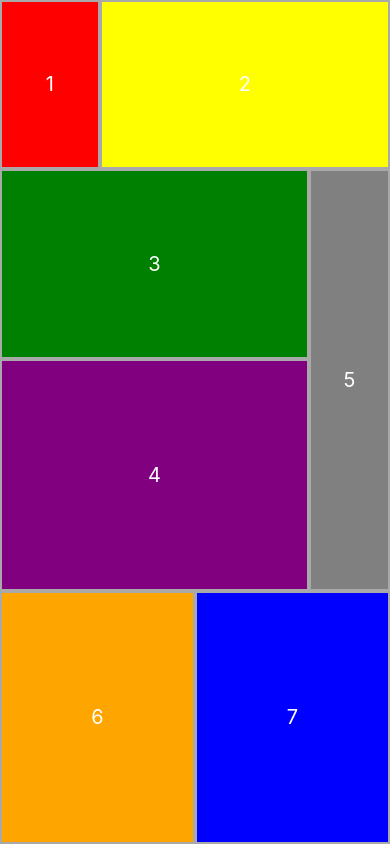
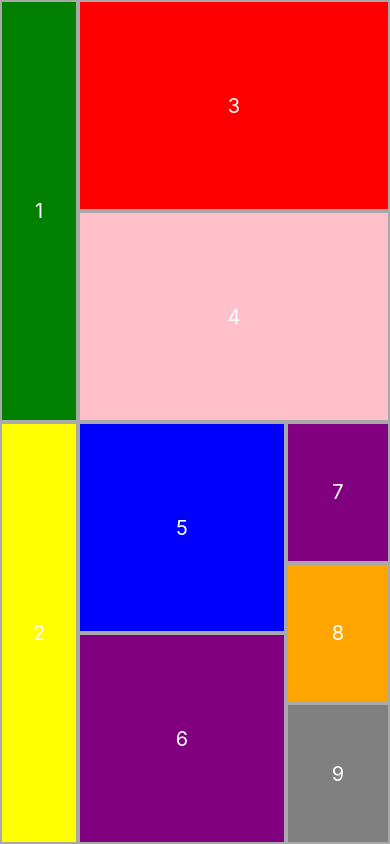
Before and after one commit to luongminh2410dev/ReactNative010321, a React Native app: screen / in a window 390 px wide. Built offline with nearby package versions, Linux system fonts and the light colour scheme.

Commit message:
bai tap 4

```diff
--- a/App.js
+++ b/App.js
@@ -64,7 +64,7 @@ export default class App extends Component {
             </View>
           </View>
         </View> */}
-        <View style={{flexDirection: 'row',flex: 2}}>
+        {/* <View style={{flexDirection: 'row',flex: 2}}>
           <View style={{backgroundColor: 'red',flex: 0.5,justifyContent: 'center', alignItems: 'center',borderWidth: 2, borderColor: '#a9a9a9'}}>
             <Text style={styles.text}>1</Text>
           </View>
@@ -92,6 +92,43 @@ export default class App extends Component {
           <View style={{backgroundColor: 'blue',flex: 1,justifyContent: 'center', alignItems: 'center',borderWidth: 2, borderColor: '#a9a9a9'}}>
               <Text style={styles.text}>7</Text>
           </View>
+        </View> */}
+        <View style={{flex: 2,flexDirection: 'column'}}>
+          <View style={{backgroundColor: 'green',flex: 1,justifyContent: 'center', alignItems: 'center',borderWidth: 2, borderColor: '#a9a9a9'}}>
+            <Text style={styles.text}>1</Text>
+          </View>
+          <View style={{backgroundColor: 'yellow',flex: 1,justifyContent: 'center', alignItems: 'center',borderWidth: 2, borderColor: '#a9a9a9'}}>
+            <Text style={styles.text}>2</Text>
+          </View>
+        </View>
+        <View style={{flex: 8,flexDirection: 'column'}}>
+          <View style={{flex: 1, flexDirection: 'column'}}>
+            <View style={{backgroundColor: 'red',flex: 1,justifyContent: 'center', alignItems: 'center',borderWidth: 2, borderColor: '#a9a9a9'}}>
+              <Text style={styles.text}>3</Text>
+            </View>
+            <View style={{backgroundColor: 'pink',flex: 1,justifyContent: 'center', alignItems: 'center',borderWidth: 2, borderColor: '#a9a9a9'}}>
+              <Text style={styles.text}>4</Text>
+            </View>
+          </View>
+          <View style={{flex: 1, flexDirection: 'row'}}>
+            <View style={{flex: 2, flexDirection: 'column'}}>
+              <View style={{backgroundColor: 'blue',flex: 1,justifyContent: 'center', alignItems: 'center',borderWidth: 2, borderColor: '#a9a9a9'}}>
+                <Text style={styles.text}>5</Text>
+              </View>
+              <View style={{backgroundColor: 'purple',flex: 1,justifyContent: 'center', alignItems: 'center',borderWidth: 2, borderColor: '#a9a9a9'}}>
+                <Text style={styles.text}>6</Text>
+              </View>
+            </View>
+            <View style={{flex: 1, flexDirection: 'column'}}>
+              <View style={{backgroundColor: 'purple',flex: 1,justifyContent: 'center', alignItems: 'center',borderWidth: 2, borderColor: '#a9a9a9'}}>
+                <Text style={styles.text}>7</Text>
+              </View><View style={{backgroundColor: 'orange',flex: 1,justifyContent: 'center', alignItems: 'center',borderWidth: 2, borderColor: '#a9a9a9'}}>
+                <Text style={styles.text}>8</Text>
+              </View><View style={{backgroundColor: 'gray',flex: 1,justifyContent: 'center', alignItems: 'center',borderWidth: 2, borderColor: '#a9a9a9'}}>
+                <Text style={styles.text}>9</Text>
+              </View>
+            </View>
+          </View>
         </View>
       </SafeAreaView>
     );
@@ -101,7 +138,7 @@ export default class App extends Component {
 const styles = StyleSheet.create({
   container: {
     flex: 10,
-    flexDirection: 'column',
+    flexDirection: 'row',
     alignItems: 'stretch'
   },
   text : {
```
